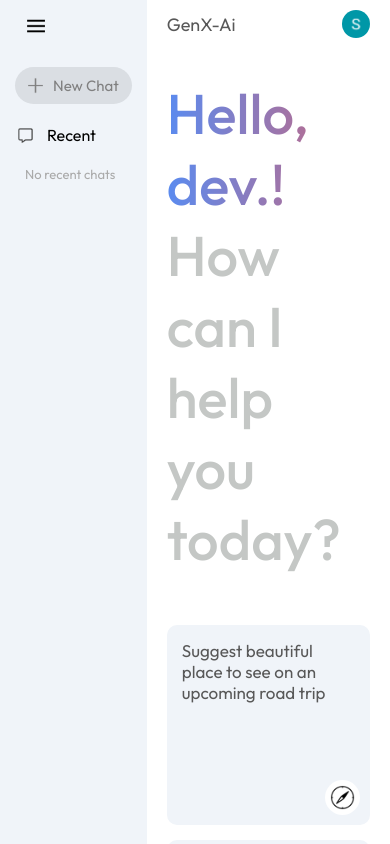
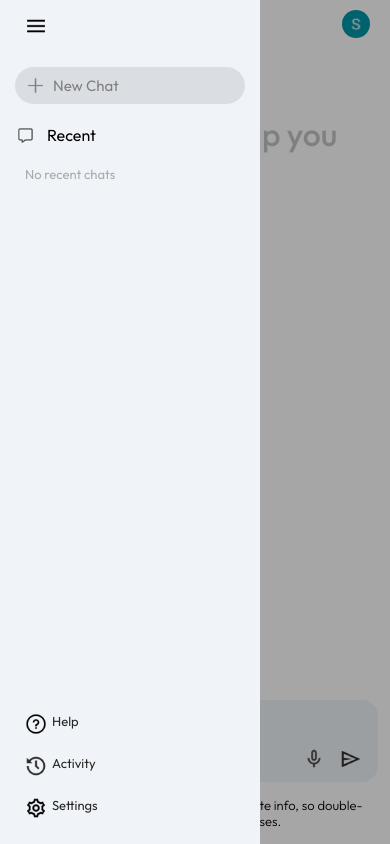
Before and after one commit to Subash1003/GenX-Ai, a React (Vite) app: page / in a window 390 px wide. Both pictures are taken after a click on the picture 36 px from the left and 26 px from the top of the page. Shown: the top 844 px of the page. Built offline with nearby package versions, Linux system fonts and the light colour scheme.

Commit message:
mobile responsive code for sidebar

```diff
--- a/src/components/main/Main.css
+++ b/src/components/main/Main.css
@@ -197,8 +197,6 @@
    RESULT / CHAT
 =========================== */
 
-
-
 .result {
   padding: 20px 5px;
   max-height: 70vh;
@@ -219,7 +217,6 @@
   border-bottom: none;
 }
 
-/* ── User message (right side) ── */
 .result-title {
   display: flex;
   align-items: center;
@@ -244,7 +241,6 @@
   order: 2;
 }
 
-/* ── AI response (left side) ── */
 .result-data {
   display: flex;
   align-items: flex-start;
@@ -359,3 +355,44 @@
   background: none;
   color: #cdd6f4;
 }
+
+/* ===========================
+   MOBILE
+=========================== */
+
+@media (max-width: 768px) {
+  /* Offset main content so it doesn't hide behind the fixed sidebar */
+  .main {
+    margin-left: 60px;
+  }
+
+  /* Shrink greeting text */
+  .main .greet {
+    font-size: 32px;
+    padding: 16px;
+  }
+
+  /* Hide suggestion cards on mobile */
+  .main .cards {
+    display: none;
+  }
+
+  /* Tighten up the bottom bar */
+  .main-bottom {
+    padding: 0 12px;
+  }
+
+  .search-box textarea {
+    font-size: 16px;
+  }
+
+  /* Narrow user bubble on mobile */
+  .result-title p {
+    max-width: 85%;
+    font-size: 15px;
+  }
+
+  .result-data p {
+    font-size: 15px;
+  }
+}
--- a/src/components/main/Main.jsx
+++ b/src/components/main/Main.jsx
@@ -3,16 +3,14 @@ import './Main.css'
 import { assets } from '../../assets/assets'
 import { Context } from '../../context/Context'
 
-
 const Main = () => {
   const { onSent, recentPrompt, showResult, loading, resultData, setInput, input, chatHistory } = useContext(Context)
-  // const{onSent,prevPrompts,setRecentPrompt } = useContext
   const resultRef = useRef(null);
+
   useEffect(() => {
     if (!resultData) return;
 
     document.querySelectorAll(".result-data pre").forEach((pre) => {
-      // Avoid adding header twice
       if (pre.querySelector(".code-block-header")) return;
 
       const code = pre.querySelector("code");
@@ -20,7 +18,6 @@ const Main = () => {
         .find((c) => c.startsWith("language-"))
         ?.replace("language-", "") || "code";
 
-      // Build header
       const header = document.createElement("div");
       header.className = "code-block-header";
 
@@ -38,24 +35,17 @@ const Main = () => {
 
       header.appendChild(label);
       header.appendChild(btn);
-      pre.insertBefore(header, pre.firstChild);   // prepend header inside <pre>
+      pre.insertBefore(header, pre.firstChild);
     });
   }, [resultData]);
 
   useEffect(() => {
     const textarea = document.querySelector(".search-box textarea");
-
     if (!textarea) return;
-
     textarea.style.height = "auto";
-
     const maxHeight = 200;
-
-    textarea.style.height =
-      Math.min(textarea.scrollHeight, maxHeight) + "px";
-
+    textarea.style.height = Math.min(textarea.scrollHeight, maxHeight) + "px";
   }, [input]);
-
 
   useEffect(() => {
     if (resultRef.current) {
@@ -73,11 +63,12 @@ const Main = () => {
 
         {!showResult
           ? <>
-            {/* ---- GREETING + CARDS (shown by default) ---- */}
             <div className="greet">
               <p><span>Hello, dev.!</span></p>
               <p>How can I help you today?</p>
             </div>
+
+            {/* Cards hidden on mobile via CSS */}
             <div className="cards">
               <div className="card" onClick={() => onSent("Suggest beautiful place to see on an upcoming road trip")}>
                 <p>Suggest beautiful place to see on an upcoming road trip</p>
@@ -98,27 +89,19 @@ const Main = () => {
             </div>
           </>
           : <>
-            {/* ---- RESULT (shown after sending a prompt) ---- */}
-            {/* ---- RESULT (shown after sending a prompt) ---- */}
             <div className="result">
               {chatHistory.map((entry, index) => (
                 <div key={index} className="chat-entry">
-
-                  {/* User message */}
                   <div className="result-title">
                     <img src={assets.profile} alt="" />
                     <p>{entry.prompt}</p>
                   </div>
-
-                  {/* AI response */}
                   <div className="result-data">
                     <p dangerouslySetInnerHTML={{ __html: entry.response }}></p>
                   </div>
-
                 </div>
               ))}
 
-              {/* Show loader for the current in-progress response */}
               {loading && (
                 <div className="chat-entry">
                   <div className="result-title">
--- a/src/components/sidebar/Sidebar.css
+++ b/src/components/sidebar/Sidebar.css
@@ -1,28 +1,29 @@
-*{
+* {
   padding: 0;
   margin: 0;
 }
 
-.sidebar{
+.sidebar {
   min-height: 100vh;
   max-width: 300px;
   display: inline-flex;
   flex-direction: column;
   justify-content: space-between;
   background-color: #f0f4f9;
-    padding: 15px 15px 15px 15px;
+  padding: 15px;
 }
-.sidebar img{
+
+.sidebar img {
   width: 22px;
 }
 
-.menu{
+.menu {
   display: block;
   margin-left: 10px;
   cursor: pointer;
 }
 
-.new-chat{
+.new-chat {
   margin-top: 30px;
   display: inline-flex;
   align-items: center;
@@ -35,45 +36,46 @@
   cursor: pointer;
   background-color: rgb(218, 222, 227);
 }
-.new-chat img{
+
+.new-chat img {
   width: 15px;
 }
 
-.sidebar .recent{
+.sidebar .recent {
   display: flex;
   flex-direction: column;
 }
-.recent-container .recent .recent-title{
+
+.recent-container .recent .recent-title {
   position: sticky;
-
 }
 
-.sidebar .recent-title{
+.sidebar .recent-title {
   margin-top: 20px;
   margin-bottom: 20px;
 }
 
-.sidebar .recent-entry{
+.sidebar .recent-entry {
   display: flex;
   gap: 5px;
   border-radius: 50px;
   padding: 10px;
   padding-right: 40px;
-    cursor:pointer;
+  cursor: pointer;
   color: #282828;
   font-size: 13px;
 }
 
-.sidebar .recent-entry:hover{
+.sidebar .recent-entry:hover {
   background-color: #e2e6eb;
 }
 
-.sidebar .bottom{
+.sidebar .bottom {
   display: flex;
   flex-direction: column;
 }
 
-.sidebar .bottom-item{
+.sidebar .bottom-item {
   padding: 10px;
   cursor: pointer;
 }
@@ -85,14 +87,16 @@
 }
 
 .recent-container {
-  height: 300px; /* adjust the height as needed */
+  height: 300px;
   overflow-y: auto;
 }
+
 .recent-title {
   display: flex;
   align-items: center;
   gap: 10px;
 }
+
 .recent-container::-webkit-scrollbar {
   width: 4px;
 }
@@ -105,3 +109,53 @@
   background-color: #c1c1c1;
   border-radius: 10px;
 }
+
+/* ===========================
+   MOBILE
+=========================== */
+
+/* Dark overlay behind the sidebar */
+.sidebar-overlay {
+  display: none;
+  position: fixed;
+  inset: 0;
+  background: rgba(0, 0, 0, 0.35);
+  z-index: 99;
+}
+
+@media (max-width: 768px) {
+  .sidebar {
+    position: fixed;
+    top: 0;
+    left: 0;
+    height: 100vh;
+    width: 60px;           /* collapsed: just the menu icon */
+    min-width: unset;
+    max-width: unset;
+    z-index: 100;
+    overflow: hidden;
+    transition: width 0.25s ease;
+  }
+
+  /* When open, expand to full panel */
+  .sidebar.sidebar-open {
+    width: 260px;
+  }
+
+  /* Show overlay only on mobile when sidebar is open */
+  .sidebar-overlay {
+    display: block;
+  }
+
+  /* Hide new-chat text label when collapsed */
+  .sidebar:not(.sidebar-open) .new-chat p {
+    display: none;
+  }
+
+  /* Prevent new-chat from overflowing when collapsed */
+  .sidebar:not(.sidebar-open) .new-chat {
+    padding: 8px;
+    justify-content: center;
+    width: auto;
+  }
+}
--- a/src/components/sidebar/Sidebar.jsx
+++ b/src/components/sidebar/Sidebar.jsx
@@ -7,8 +7,16 @@ const Sidebar = () => {
   const [extended, setExtended] = useState(false)
   const { chatHistory, loadHistory, newChat } = useContext(Context)
 
+  const closeSidebar = () => setExtended(false)
+
   return (
-    <div className='sidebar'>
+    <>
+      {/* Mobile overlay — tap to close */}
+      {extended && (
+        <div className="sidebar-overlay" onClick={closeSidebar} />
+      )}
+
+      <div className={`sidebar ${extended ? 'sidebar-open' : ''}`}>
         <div className='top'>
           <img
             onClick={() => setExtended(prev => !prev)}
@@ -17,7 +25,6 @@ const Sidebar = () => {
             alt="menu icon"
           />
 
-        {/* New Chat button now wired to context */}
           <div className='new-chat' onClick={newChat}>
             <img src={assets.plus_icon} alt="new chat" />
             {extended ? <p>New Chat</p> : null}
@@ -39,10 +46,9 @@ const Sidebar = () => {
                   <div
                     key={index}
                     className="recent-entry"
-                  onClick={() => loadHistory(entry)}
-                  title={entry.prompt}   // full text on hover
+                    onClick={() => { loadHistory(entry); closeSidebar(); }}
+                    title={entry.prompt}
                   >
-                  {/* Truncate long prompts to ~25 chars */}
                     <p>{entry.prompt.length > 25
                         ? entry.prompt.slice(0, 25) + "..."
                         : entry.prompt}
@@ -69,6 +75,7 @@ const Sidebar = () => {
           </div>
         </div>
       </div>
+    </>
   )
 }
 
```
Lines whose indentation alone changed are shown as unchanged.
